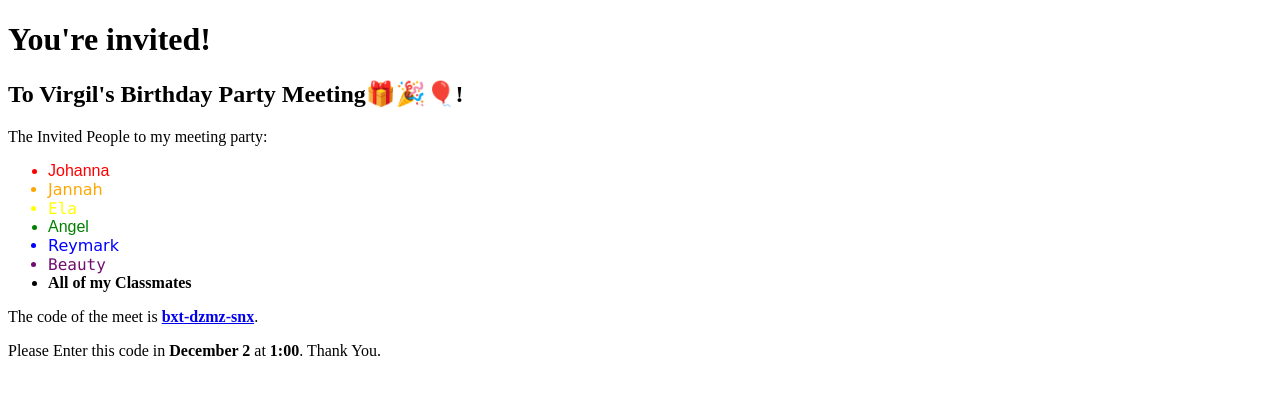
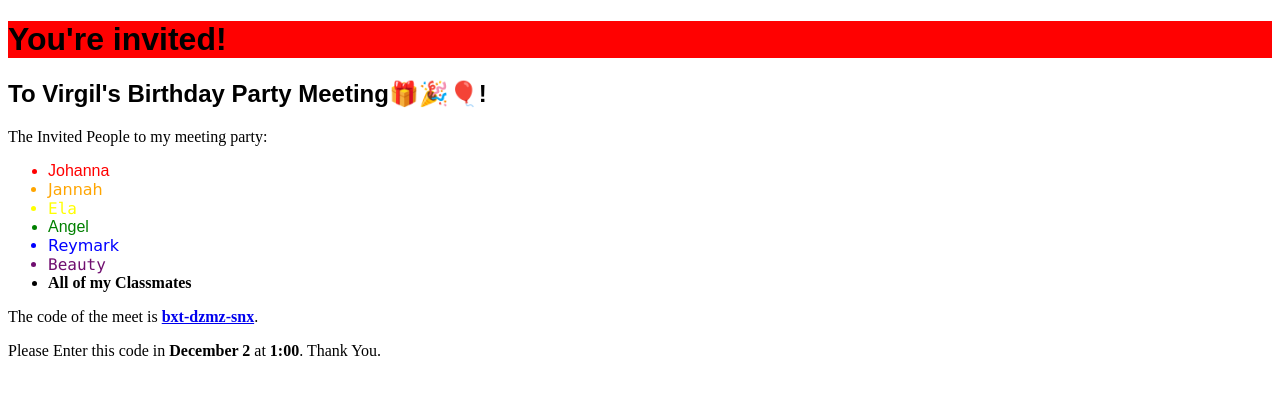
Before and after one commit to virgil-anthony/experiments, a plain HTML site: page event-invite.html in a window 1280 px wide. In both pictures the pointer is over the element "You're invited!". Drawn offline with Linux system fonts and the light colour scheme.

Commit message:
Update event-invite.html

```diff
--- a/event-invite.html
+++ b/event-invite.html
@@ -28,6 +28,15 @@
                 color: rgb(112, 14, 112);
                 font-family: Lucida Console;
             }
+            h1, h2 {
+                font-family: fantasy;
+            }
+            h1:hover, h2:hover {
+                background-color:rgb(255, 1, 1);
+            }
+            a:hover, a:active, a:focus {
+                background-color:yellowgreen;
+            }
         </style>
     </head>
     <body>
```
